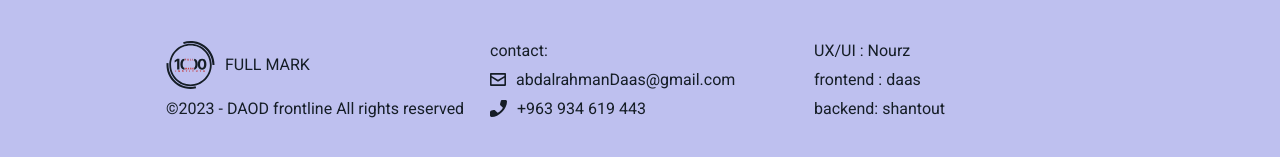
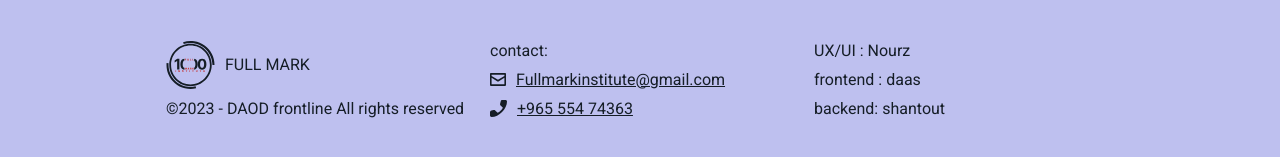
Before and after one commit to AbdAlrahmanDaas963/FullMark, a React (Create React App) app: page / in a window 1280 px wide. Shown: the part 2222-2379 px from the top of the page. Built offline with nearby package versions, Linux system fonts and the light colour scheme.

Commit message:
contacts added

```diff
--- a/src/components/footer/Footer.jsx
+++ b/src/components/footer/Footer.jsx
@@ -173,8 +173,16 @@ function Footer() {
         <Grid>
           <div className="grid-item footer-contact">
             <div>{t("footer_section.contact")}:</div>
-            <div>{email} abdalrahmanDaas@gmail.com</div>
-            <div>{phone} +963 934 619 443</div>
+            <div>
+              {email}
+              <a href="mailto:Fullmarkinstitute@gmail.com">
+                Fullmarkinstitute@gmail.com
+              </a>
+            </div>
+            <div>
+              {phone}
+              <a href="tel:+965 554 74363">+965 554 74363</a>
+            </div>
           </div>
         </Grid>
         <Grid>
--- a/src/index.css
+++ b/src/index.css
@@ -50,6 +50,9 @@ code {
   font-family: source-code-pro, Menlo, Monaco, Consolas, "Courier New",
     monospace;
 }
+a {
+  color: inherit;
+}
 .App {
   overflow-x: hidden;
 }
```
